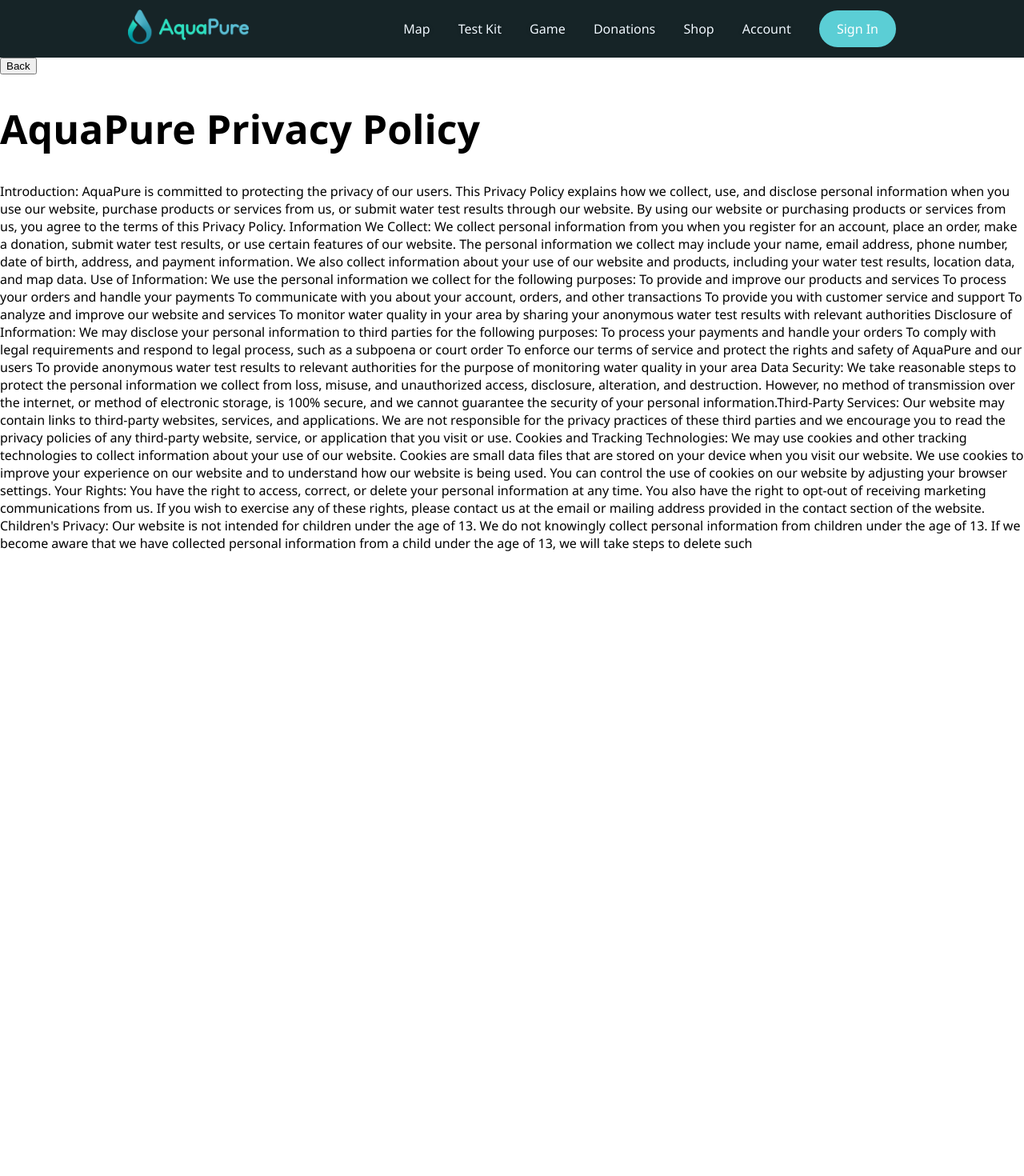
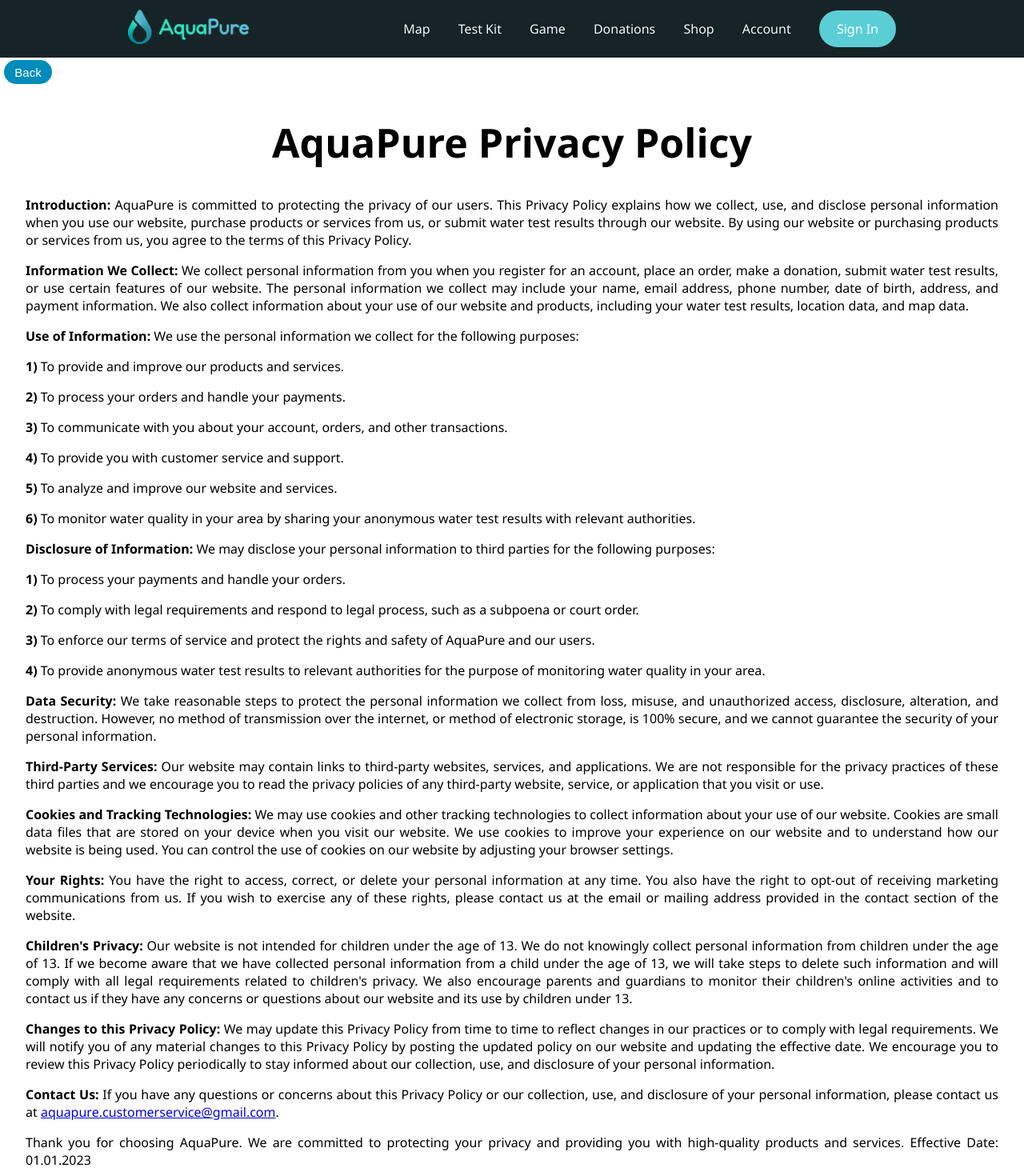
Before and after one commit to datMaul/AquaPure, a React (Create React App) app: page /accounts/signup/privacypolicy in a window 1280 px wide. Shown: the top 1470 px of the page at 80% size. Before the commit the page ends 800 px from the top, so only its background shows below. Built offline with nearby package versions, Linux system fonts and the light colour scheme; what react-chatbot-kit would draw is missing.

Commit message:
Update for T&C and PP

```diff
--- a/src/pages/accounts/signup/SignUp.js
+++ b/src/pages/accounts/signup/SignUp.js
@@ -212,7 +212,9 @@ export default function SignUp() {
 
       <div className="SignUp-Info">
         <div className="SignUp-Info-Content">
-          <h1>Welcome to AquaPure Family</h1>
+          <h2>Welcome</h2>
+          <h3>To</h3>
+          <h1>AquaPure Family</h1>
         </div>
       </div>
     </div>
--- /dev/null
+++ b/src/pages/accounts/signup/TextFiles/PrivacyPolicy.css
@@ -0,0 +1,32 @@
+.PrivacyPolicy-Page #backButton {
+    margin: 5px;
+    height: 30px;
+    width: 60px;
+    background-color: #008CBA;
+    color: #ffffff;
+    font-size: 15px;
+    border-radius: 25px;
+    border: 2px solid #008CBA;
+    display: inline-block;
+    text-align: center;
+    text-decoration: none;
+    cursor: pointer;
+    transition: ease-out 350ms;
+    box-shadow: inset 0 0 0 0 #ffffff;
+}
+
+.PrivacyPolicy-Page #backButton:hover {
+    background-color: #ffffff;
+    color: #008CBA;
+    border: 2px solid #008CBA;
+    box-shadow: inset 150px 0 0 0 #ffffff;
+}
+
+.PrivacyPolicy-Page h1{
+    text-align: center;
+}
+
+.PrivacyPolicy-Page p{
+    text-align: justify;
+    padding: 0 2.5%;
+}
--- a/src/pages/accounts/signup/TextFiles/PrivacyPolicy.js
+++ b/src/pages/accounts/signup/TextFiles/PrivacyPolicy.js
@@ -1,66 +1,138 @@
 import { Link } from "react-router-dom";
+import "./PrivacyPolicy.css";
 
 export default function TermsAndContitions() {
   return (
     <div className="PrivacyPolicy-Page">
       <Link to="/accounts/signup">
-        <button className="backButton"> Back </button>
+        <button id="backButton"> Back </button>
       </Link>
       <div className="PrivacyPolicy-Content">
         <h1>AquaPure Privacy Policy</h1>
         <p>
-          Introduction: AquaPure is committed to protecting the privacy of our
-          users. This Privacy Policy explains how we collect, use, and disclose
-          personal information when you use our website, purchase products or
-          services from us, or submit water test results through our website. By
-          using our website or purchasing products or services from us, you
-          agree to the terms of this Privacy Policy. Information We Collect: We
-          collect personal information from you when you register for an
-          account, place an order, make a donation, submit water test results,
-          or use certain features of our website. The personal information we
-          collect may include your name, email address, phone number, date of
-          birth, address, and payment information. We also collect information
-          about your use of our website and products, including your water test
-          results, location data, and map data. Use of Information: We use the
-          personal information we collect for the following purposes: To provide
-          and improve our products and services To process your orders and
-          handle your payments To communicate with you about your account,
-          orders, and other transactions To provide you with customer service
-          and support To analyze and improve our website and services To monitor
-          water quality in your area by sharing your anonymous water test
-          results with relevant authorities Disclosure of Information: We may
-          disclose your personal information to third parties for the following
-          purposes: To process your payments and handle your orders To comply
-          with legal requirements and respond to legal process, such as a
-          subpoena or court order To enforce our terms of service and protect
-          the rights and safety of AquaPure and our users To provide anonymous
-          water test results to relevant authorities for the purpose of
-          monitoring water quality in your area Data Security: We take
-          reasonable steps to protect the personal information we collect from
-          loss, misuse, and unauthorized access, disclosure, alteration, and
-          destruction. However, no method of transmission over the internet, or
-          method of electronic storage, is 100% secure, and we cannot guarantee
-          the security of your personal information.Third-Party Services: Our
-          website may contain links to third-party websites, services, and
-          applications. We are not responsible for the privacy practices of
-          these third parties and we encourage you to read the privacy policies
-          of any third-party website, service, or application that you visit or
-          use. Cookies and Tracking Technologies: We may use cookies and other
+          <b>Introduction:</b> AquaPure is committed to protecting the privacy
+          of our users. This Privacy Policy explains how we collect, use, and
+          disclose personal information when you use our website, purchase
+          products or services from us, or submit water test results through our
+          website. By using our website or purchasing products or services from
+          us, you agree to the terms of this Privacy Policy.
+        </p>
+        <p>
+          <b>Information We Collect:</b> We collect personal information from
+          you when you register for an account, place an order, make a donation,
+          submit water test results, or use certain features of our website. The
+          personal information we collect may include your name, email address,
+          phone number, date of birth, address, and payment information. We also
+          collect information about your use of our website and products,
+          including your water test results, location data, and map data.
+        </p>
+        <p>
+          <b>Use of Information:</b> We use the personal information we collect
+          for the following purposes:
+        </p>
+        <p>
+          <b>1)</b> To provide and improve our products and services.
+        </p>
+        <p>
+          <b>2)</b> To process your orders and handle your payments.
+        </p>
+        <p>
+          <b>3)</b> To communicate with you about your account, orders, and
+          other transactions.
+        </p>
+        <p>
+          <b>4)</b> To provide you with customer service and support.
+        </p>
+        <p>
+          <b>5)</b> To analyze and improve our website and services.
+        </p>
+        <p>
+          <b>6)</b> To monitor water quality in your area by sharing your
+          anonymous water test results with relevant authorities.
+        </p>
+        <p>
+          <b>Disclosure of Information:</b> We may disclose your personal
+          information to third parties for the following purposes:
+        </p>
+        <p>
+          <b>1)</b> To process your payments and handle your orders.
+        </p>
+        <p>
+          <b>2)</b> To comply with legal requirements and respond to legal
+          process, such as a subpoena or court order.
+        </p>
+        <p>
+          <b>3)</b> To enforce our terms of service and protect the rights and
+          safety of AquaPure and our users.
+        </p>
+        <p>
+          <b>4)</b> To provide anonymous water test results to relevant
+          authorities for the purpose of monitoring water quality in your area.
+        </p>
+        <p>
+          <b>Data Security:</b> We take reasonable steps to protect the personal
+          information we collect from loss, misuse, and unauthorized access,
+          disclosure, alteration, and destruction. However, no method of
+          transmission over the internet, or method of electronic storage, is
+          100% secure, and we cannot guarantee the security of your personal
+          information.
+        </p>
+        <p>
+          <b>Third-Party Services:</b> Our website may contain links to
+          third-party websites, services, and applications. We are not
+          responsible for the privacy practices of these third parties and we
+          encourage you to read the privacy policies of any third-party website,
+          service, or application that you visit or use.
+        </p>
+        <p>
+          <b>Cookies and Tracking Technologies:</b> We may use cookies and other
           tracking technologies to collect information about your use of our
           website. Cookies are small data files that are stored on your device
           when you visit our website. We use cookies to improve your experience
           on our website and to understand how our website is being used. You
           can control the use of cookies on our website by adjusting your
-          browser settings. Your Rights: You have the right to access, correct,
-          or delete your personal information at any time. You also have the
-          right to opt-out of receiving marketing communications from us. If you
-          wish to exercise any of these rights, please contact us at the email
-          or mailing address provided in the contact section of the website.
-          Children's Privacy: Our website is not intended for children under the
-          age of 13. We do not knowingly collect personal information from
-          children under the age of 13. If we become aware that we have
+          browser settings.
+        </p>
+        <p>
+          <b>Your Rights:</b> You have the right to access, correct, or delete
+          your personal information at any time. You also have the right to
+          opt-out of receiving marketing communications from us. If you wish to
+          exercise any of these rights, please contact us at the email or
+          mailing address provided in the contact section of the website.
+        </p>
+        <p>
+          <b>Children's Privacy:</b> Our website is not intended for children
+          under the age of 13. We do not knowingly collect personal information
+          from children under the age of 13. If we become aware that we have
           collected personal information from a child under the age of 13, we
-          will take steps to delete such
+          will take steps to delete such information and will comply with all
+          legal requirements related to children's privacy. We also encourage
+          parents and guardians to monitor their children's online activities
+          and to contact us if they have any concerns or questions about our
+          website and its use by children under 13.
+        </p>
+        <p>
+          <b>Changes to this Privacy Policy:</b> We may update this Privacy
+          Policy from time to time to reflect changes in our practices or to
+          comply with legal requirements. We will notify you of any material
+          changes to this Privacy Policy by posting the updated policy on our
+          website and updating the effective date. We encourage you to review
+          this Privacy Policy periodically to stay informed about our
+          collection, use, and disclosure of your personal information.
+        </p>
+        <p>
+          <b>Contact Us:</b> If you have any questions or concerns about this
+          Privacy Policy or our collection, use, and disclosure of your personal
+          information, please contact us at{" "}
+          <a href="mailto:aquapure.customerservice@gmail.com">
+            aquapure.customerservice@gmail.com
+          </a>
+          .
+        </p>
+        <p>
+          Thank you for choosing AquaPure. We are committed to protecting your
+          privacy and providing you with high-quality products and services.
+          Effective Date: 01.01.2023
         </p>
       </div>
     </div>
--- /dev/null
+++ b/src/pages/accounts/signup/TextFiles/TermsAndConditions.css
@@ -0,0 +1,32 @@
+.TermsAndConditions-Page #backButton {
+    margin: 5px;
+    height: 30px;
+    width: 60px;
+    background-color: #008CBA;
+    color: #ffffff;
+    font-size: 15px;
+    border-radius: 25px;
+    border: 2px solid #008CBA;
+    display: inline-block;
+    text-align: center;
+    text-decoration: none;
+    cursor: pointer;
+    transition: ease-out 350ms;
+    box-shadow: inset 0 0 0 0 #ffffff;
+}
+
+.TermsAndConditions-Page #backButton:hover {
+    background-color: #ffffff;
+    color: #008CBA;
+    border: 2px solid #008CBA;
+    box-shadow: inset 150px 0 0 0 #ffffff;
+}
+
+.TermsAndConditions-Page h1{
+    text-align: center;
+}
+
+.TermsAndConditions-Page p{
+    text-align: justify;
+    padding: 0 2.5%;
+}
--- a/src/pages/accounts/signup/TextFiles/TermsAndConditions.js
+++ b/src/pages/accounts/signup/TextFiles/TermsAndConditions.js
@@ -1,22 +1,25 @@
 import { Link } from "react-router-dom";
+import "./TermsAndConditions.css";
 
 export default function TermsAndContitions() {
   return (
     <div className="TermsAndConditions-Page">
       <Link to="/accounts/signup">
-        <button className="backButton"> Back </button>
+        <button id="backButton"> Back </button>
       </Link>
-      <br /> <br />
       <div className="TermsAndConditions-Content">
         <h1>AquaPure Terms and Conditions</h1>
         <p>
-          Introduction: These terms and conditions govern your use of the
+          <b>Introduction:</b> These terms and conditions govern your use of the
           AquaPure website, any products or services offered by AquaPure and any
           water test results submitted through the website. By using the
           website, purchasing products or services from AquaPure or submitting
           water test results, you agree to be bound by these terms and
-          conditions. Product and Service Description: AquaPure offers a variety
-          of water testing kits and other related products and services. We make
+          conditions.
+        </p>
+        <p>
+          <b>Product and Service Description:</b> AquaPure offers a variety of
+          water testing kits and other related products and services. We make
           every effort to ensure that our products and services are described as
           accurately as possible on our website, but we do not guarantee that
           the descriptions are error-free. We also provide an interactive map
@@ -28,52 +31,66 @@ export default function TermsAndContitions() {
           filters include various parameters such as pH level, total hardness,
           free chlorine, iron, copper, lead, nitrate, nitrite, MPS, total
           chlorine, fluoride, cyanuric acid, ammonia chloride, bromine, total
-          alkalinity, and carbonate. Ordering and Payment: When you place an
-          order for a product or service from AquaPure, you agree to pay the
-          price for the product or service as indicated on the website. We
-          accept various forms of payment, including credit card and PayPal. We
-          also provide a donation feature that allows registered users to make
-          donations to support our mission. Shipping and Delivery: AquaPure will
-          make every effort to ship your order as soon as possible, but we do
-          not guarantee delivery dates. Shipping and handling fees will be added
-          to the cost of your order. Returns and Refunds: If you are not
-          satisfied with your AquaPure product, you may return it within 30 days
-          of the purchase date for a full refund. If the product is defective,
-          we will either repair or replace it at no additional cost. Warranty:
-          AquaPure products come with a limited warranty, which is outlined in
-          the product's user manual. Limitation of Liability: AquaPure will not
-          be liable for any damages resulting from the use of our products or
+          alkalinity, and carbonate.
+        </p>
+        <p>
+          <b>Ordering and Payment:</b> When you place an order for a product or
+          service from AquaPure, you agree to pay the price for the product or
+          service as indicated on the website. We accept various forms of
+          payment, including credit card and PayPal. We also provide a donation
+          feature that allows registered users to make donations to support our
+          mission. Shipping and Delivery: AquaPure will make every effort to
+          ship your order as soon as possible, but we do not guarantee delivery
+          dates. Shipping and handling fees will be added to the cost of your
+          order.
+        </p>
+        <p>
+          <b>Returns and Refunds:</b> If you are not satisfied with your
+          AquaPure product, you may return it within 30 days of the purchase
+          date for a full refund. If the product is defective, we will either
+          repair or replace it at no additional cost. Warranty: AquaPure
+          products come with a limited warranty, which is outlined in the
+          product's user manual. Limitation of Liability: AquaPure will not be
+          liable for any damages resulting from the use of our products or
           services, including but not limited to indirect, incidental, or
-          consequential damages. Governing Law and Jurisdiction: These terms and
-          conditions are governed by and construed in accordance with the laws
-          of the United States, and any disputes arising out of or relating to
-          these terms and conditions will be subject to the exclusive
-          jurisdiction of the courts of the United States. Changes to Terms and
-          Conditions: AquaPure reserves the right to make changes to these terms
-          and conditions at any time, and your continued use of the website or
-          purchase of products or services from AquaPure after such changes have
-          been made constitutes your acceptance of the new terms and conditions.
-          Entire Agreement: These terms and conditions constitute the entire
-          agreement between you and AquaPure regarding your use of the website,
-          purchase of products and services from AquaPure and submission of
-          water test results. Water Test Results: By submitting your water test
-          results to AquaPure, you grant us permission to use your data in an
-          anonymous format for research and analysis purposes, and to share it
-          with relevant authorities for the purpose of monitoring water quality
-          in your area. You also acknowledge that the test results are your own
-          and that you have conducted them in accordance with the instructions
-          provided with the test kit. Additionally, an algorithm is used to
-          check the results for quality and reliability, and during the
-          submission of the water test results, an algorithm is used to check
-          the results for quality and ensure that no irregular or unrealistic
-          data is entered into the database. If the results seem too irregular,
-          a message will be shown to the user about their abnormal results, what
-          they could indicate, and what steps they should take next. If the
-          results are deemed too irregular or unrealistic by the admin, they
-          have the ability to modify or remove the data point from the database.
-          Additionally, registered users have the option to post their results
-          on the interactive map, however, they can choose to keep their results
-          private.
+          consequential damages.
+        </p>
+        <p>
+          <b>Governing Law and Jurisdiction:</b> These terms and conditions are
+          governed by and construed in accordance with the laws of the United
+          States, and any disputes arising out of or relating to these terms and
+          conditions will be subject to the exclusive jurisdiction of the courts
+          of the United States.
+        </p>
+        <p>
+          <b>Changes to Terms and Conditions:</b> AquaPure reserves the right to
+          make changes to these terms and conditions at any time, and your
+          continued use of the website or purchase of products or services from
+          AquaPure after such changes have been made constitutes your acceptance
+          of the new terms and conditions.
+        </p>
+        <p>
+          <b>Entire Agreement:</b> These terms and conditions constitute the
+          entire agreement between you and AquaPure regarding your use of the
+          website, purchase of products and services from AquaPure and
+          submission of water test results. Water Test Results: By submitting
+          your water test results to AquaPure, you grant us permission to use
+          your data in an anonymous format for research and analysis purposes,
+          and to share it with relevant authorities for the purpose of
+          monitoring water quality in your area. You also acknowledge that the
+          test results are your own and that you have conducted them in
+          accordance with the instructions provided with the test kit.
+          Additionally, an algorithm is used to check the results for quality
+          and reliability, and during the submission of the water test results,
+          an algorithm is used to check the results for quality and ensure that
+          no irregular or unrealistic data is entered into the database. If the
+          results seem too irregular, a message will be shown to the user about
+          their abnormal results, what they could indicate, and what steps they
+          should take next. If the results are deemed too irregular or
+          unrealistic by the admin, they have the ability to modify or remove
+          the data point from the database. Additionally, registered users have
+          the option to post their results on the interactive map, however, they
+          can choose to keep their results private.
         </p>
       </div>
     </div>
```
Also changed, not shown: src/pages/accounts/signup/SignUp.css (+8 -4 lines).
